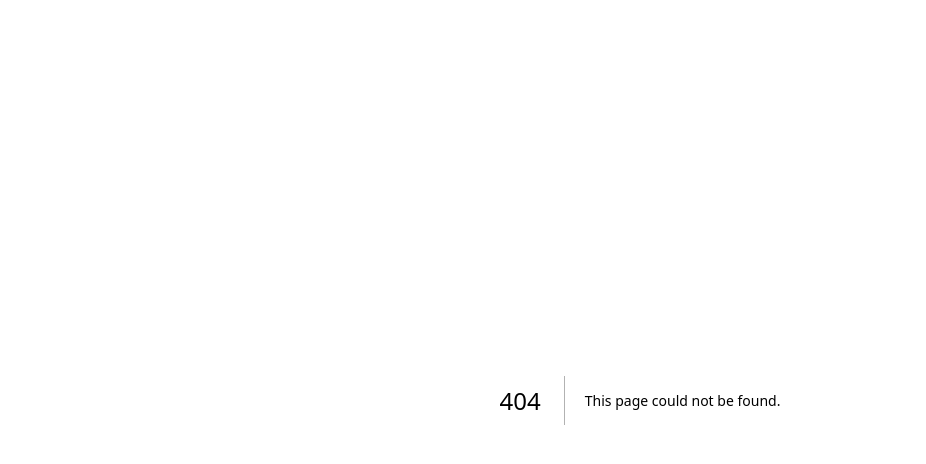
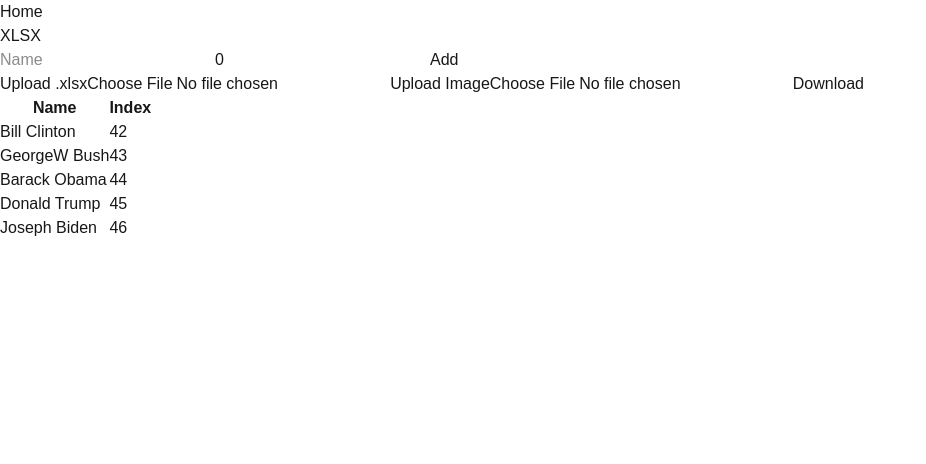
Before and after one commit to HotariTobu/play-excel-in-js, a Next.js app: page /xlsx in a window 1280 px wide. Before the commit this address had no page. Shown: the top 464 px of the page, without its empty margins (0-926 px from the left). Built offline with nearby package versions, Linux system fonts and the light colour scheme.

Commit message:
add: XLSX page

```diff
--- a/biome.json
+++ b/biome.json
@@ -146,14 +146,6 @@
         "noProcessGlobal": "error",
         "noReactPropAssignments": "error",
         "noRenderReturnValue": "error",
-        "noRestrictedElements": {
-          "level": "error",
-          "options": {
-            "elements": {
-              "input": "input is not allowed, use Input component instead"
-            }
-          }
-        },
         "noSelfAssign": "error",
         "noSetterReturn": "error",
         "noStringCaseMismatch": "error",
--- /dev/null
+++ b/src/app/(with-header)/layout.tsx
@@ -0,0 +1,10 @@
+import Link from "next/link"
+
+export default function Layout({ children }: { children: React.ReactNode }) {
+  return (
+    <>
+      <Link href="/">Home</Link>
+      {children}
+    </>
+  )
+}
--- /dev/null
+++ b/src/app/(with-header)/xlsx/page.tsx
@@ -0,0 +1,168 @@
+"use client"
+
+import { zodResolver } from "@hookform/resolvers/zod"
+import { useState } from "react"
+import { useForm } from "react-hook-form"
+import { toast } from "sonner"
+import { read, utils, writeFile } from "xlsx"
+import { z } from "zod"
+
+const rowDataSchema = z.object({
+  name: z.string().nonempty(),
+  index: z.coerce.number().int().positive(),
+})
+
+type RowData = z.output<typeof rowDataSchema>
+
+const initialSheetData = [
+  { name: "Bill Clinton", index: 42 },
+  { name: "GeorgeW Bush", index: 43 },
+  { name: "Barack Obama", index: 44 },
+  { name: "Donald Trump", index: 45 },
+  { name: "Joseph Biden", index: 46 },
+] as const satisfies RowData[]
+
+const readFile = (file: File) =>
+  new Promise<ArrayBuffer>((resolve, reject) => {
+    const reader = new FileReader()
+    reader.onload = () => {
+      const { result } = reader
+      if (result instanceof ArrayBuffer) {
+        resolve(result)
+      } else {
+        reject(new Error("Invalid file"))
+      }
+    }
+    reader.onerror = reject
+    reader.readAsArrayBuffer(file)
+  })
+
+const readSheet = (buf: ArrayBuffer) => {
+  const workbook = read(buf, {
+    bookFiles: true,
+    cellDates: true,
+    // biome-ignore lint/style/useNamingConvention: XLSX naming
+    cellNF: true,
+    cellStyles: true,
+  })
+
+  const sheetName = workbook.SheetNames[0]
+  if (typeof sheetName === "undefined") {
+    throw new Error("No sheet found")
+  }
+
+  const worksheet = workbook.Sheets[sheetName]
+  if (typeof worksheet === "undefined") {
+    throw new Error("No worksheet found")
+  }
+
+  return utils.sheet_to_json(worksheet)
+}
+
+const getErrorMessage = (error: unknown) => {
+  if (error instanceof Error) {
+    return error.message
+  }
+
+  return String(error)
+}
+
+export default function Page() {
+  const [sheetData, setSheetData] = useState<RowData[]>(initialSheetData)
+
+  const form = useForm<z.input<typeof rowDataSchema>, never, RowData>({
+    resolver: zodResolver(rowDataSchema),
+    defaultValues: {
+      name: "",
+      index: 0,
+    },
+  })
+
+  const handleSubmit = (data: RowData) => {
+    if (sheetData.some((row) => row.index === data.index)) {
+      toast.error("Index already exists")
+      return
+    }
+
+    setSheetData((prev) => [...prev, data])
+    form.reset()
+  }
+
+  const handleXlsxUpload = async (e: React.ChangeEvent<HTMLInputElement>) => {
+    const file = e.target.files?.[0]
+    if (typeof file === "undefined") {
+      return
+    }
+
+    try {
+      const buf = await readFile(file)
+      const data = readSheet(buf)
+      toast.success("File read successfully", {
+        description: JSON.stringify(data),
+      })
+    } catch (error) {
+      toast.error(`Failed to read file: ${getErrorMessage(error)}`)
+    }
+  }
+
+  const handleImageUpload = async (e: React.ChangeEvent<HTMLInputElement>) => {
+    const file = e.target.files?.[0]
+    if (typeof file === "undefined") {
+      return
+    }
+
+    try {
+      const buf = await readFile(file)
+      toast.success("File read successfully", {
+        description: buf.byteLength,
+      })
+    } catch (error) {
+      toast.error(`Failed to read file: ${getErrorMessage(error)}`)
+    }
+  }
+
+  const handleDownload = () => {
+    const workbook = utils.book_new()
+    const worksheet = utils.json_to_sheet(sheetData)
+    utils.book_append_sheet(workbook, worksheet, "Sheet1")
+    writeFile(workbook, "sheet.xlsx")
+  }
+
+  return (
+    <>
+      <h1>XLSX</h1>
+      <form onSubmit={form.handleSubmit(handleSubmit)} className="flex gap-2">
+        <input placeholder="Name" autoComplete="off" {...form.register("name")} />
+        <input placeholder="Index" autoComplete="off" {...form.register("index")} />
+        <button type="submit">Add</button>
+      </form>
+      <label>
+        Upload .xlsx
+        <input type="file" accept=".xlsx" onChange={handleXlsxUpload} />
+      </label>
+      <label>
+        Upload Image
+        <input type="file" accept="image/*" onChange={handleImageUpload} />
+      </label>
+      <button type="button" onClick={handleDownload}>
+        Download
+      </button>
+      <table>
+        <thead>
+          <tr>
+            <th>Name</th>
+            <th>Index</th>
+          </tr>
+        </thead>
+        <tbody>
+          {sheetData.map((row) => (
+            <tr key={row.index}>
+              <td>{row.name}</td>
+              <td>{row.index}</td>
+            </tr>
+          ))}
+        </tbody>
+      </table>
+    </>
+  )
+}
--- /dev/null
+++ b/src/app/(without-header)/page.tsx
@@ -0,0 +1,10 @@
+import Link from "next/link"
+
+export default function Home() {
+  return (
+    <>
+      <h1>Home</h1>
+      <Link href="/xlsx">XLSX</Link>
+    </>
+  )
+}
--- a/src/app/layout.tsx
+++ b/src/app/layout.tsx
@@ -3,6 +3,7 @@
 
 // @ts-expect-error: Import css file only here
 import "./globals.css"
+import { Toaster } from "sonner"
 
 const geistSans = Geist({
   variable: "--font-geist-sans",
@@ -26,7 +27,10 @@
 }>) {
   return (
     <html lang="en">
-      <body className={`${geistSans.variable} ${geistMono.variable} antialiased`}>{children}</body>
+      <body className={`${geistSans.variable} ${geistMono.variable} antialiased`}>
+        {children}
+        <Toaster />
+      </body>
     </html>
   )
 }
--- a/src/app/page.tsx
+++ /dev/null
@@ -1,83 +0,0 @@
-import Image from "next/image"
-
-export default function Home() {
-  return (
-    <div className="font-sans grid grid-rows-[20px_1fr_20px] items-center justify-items-center min-h-screen p-8 pb-20 gap-16 sm:p-20">
-      <main className="flex flex-col gap-[32px] row-start-2 items-center sm:items-start">
-        <Image
-          className="dark:invert"
-          src="/next.svg"
-          alt="Next.js logo"
-          width={180}
-          height={38}
-          priority
-        />
-        <ol className="font-mono list-inside list-decimal text-sm/6 text-center sm:text-left">
-          <li className="mb-2 tracking-[-.01em]">
-            Get started by editing{" "}
-            <code className="bg-black/[.05] dark:bg-white/[.06] font-mono font-semibold px-1 py-0.5 rounded">
-              src/app/page.tsx
-            </code>
-            .
-          </li>
-          <li className="tracking-[-.01em]">Save and see your changes instantly.</li>
-        </ol>
-
-        <div className="flex gap-4 items-center flex-col sm:flex-row">
-          <a
-            className="rounded-full border border-solid border-transparent transition-colors flex items-center justify-center bg-foreground text-background gap-2 hover:bg-[#383838] dark:hover:bg-[#ccc] font-medium text-sm sm:text-base h-10 sm:h-12 px-4 sm:px-5 sm:w-auto"
-            href="https://vercel.com/new?utm_source=create-next-app&utm_medium=appdir-template-tw&utm_campaign=create-next-app"
-            target="_blank"
-            rel="noopener noreferrer"
-          >
-            <Image
-              className="dark:invert"
-              src="/vercel.svg"
-              alt="Vercel logomark"
-              width={20}
-              height={20}
-            />
-            Deploy now
-          </a>
-          <a
-            className="rounded-full border border-solid border-black/[.08] dark:border-white/[.145] transition-colors flex items-center justify-center hover:bg-[#f2f2f2] dark:hover:bg-[#1a1a1a] hover:border-transparent font-medium text-sm sm:text-base h-10 sm:h-12 px-4 sm:px-5 w-full sm:w-auto md:w-[158px]"
-            href="https://nextjs.org/docs?utm_source=create-next-app&utm_medium=appdir-template-tw&utm_campaign=create-next-app"
-            target="_blank"
-            rel="noopener noreferrer"
-          >
-            Read our docs
-          </a>
-        </div>
-      </main>
-      <footer className="row-start-3 flex gap-[24px] flex-wrap items-center justify-center">
-        <a
-          className="flex items-center gap-2 hover:underline hover:underline-offset-4"
-          href="https://nextjs.org/learn?utm_source=create-next-app&utm_medium=appdir-template-tw&utm_campaign=create-next-app"
-          target="_blank"
-          rel="noopener noreferrer"
-        >
-          <Image aria-hidden src="/file.svg" alt="File icon" width={16} height={16} />
-          Learn
-        </a>
-        <a
-          className="flex items-center gap-2 hover:underline hover:underline-offset-4"
-          href="https://vercel.com/templates?framework=next.js&utm_source=create-next-app&utm_medium=appdir-template-tw&utm_campaign=create-next-app"
-          target="_blank"
-          rel="noopener noreferrer"
-        >
-          <Image aria-hidden src="/window.svg" alt="Window icon" width={16} height={16} />
-          Examples
-        </a>
-        <a
-          className="flex items-center gap-2 hover:underline hover:underline-offset-4"
-          href="https://nextjs.org?utm_source=create-next-app&utm_medium=appdir-template-tw&utm_campaign=create-next-app"
-          target="_blank"
-          rel="noopener noreferrer"
-        >
-          <Image aria-hidden src="/globe.svg" alt="Globe icon" width={16} height={16} />
-          Go to nextjs.org →
-        </a>
-      </footer>
-    </div>
-  )
-}
```
Also changed, not shown: package.json (+6 -1 lines), 1 other file (tests, documents, lock files or other folders).
